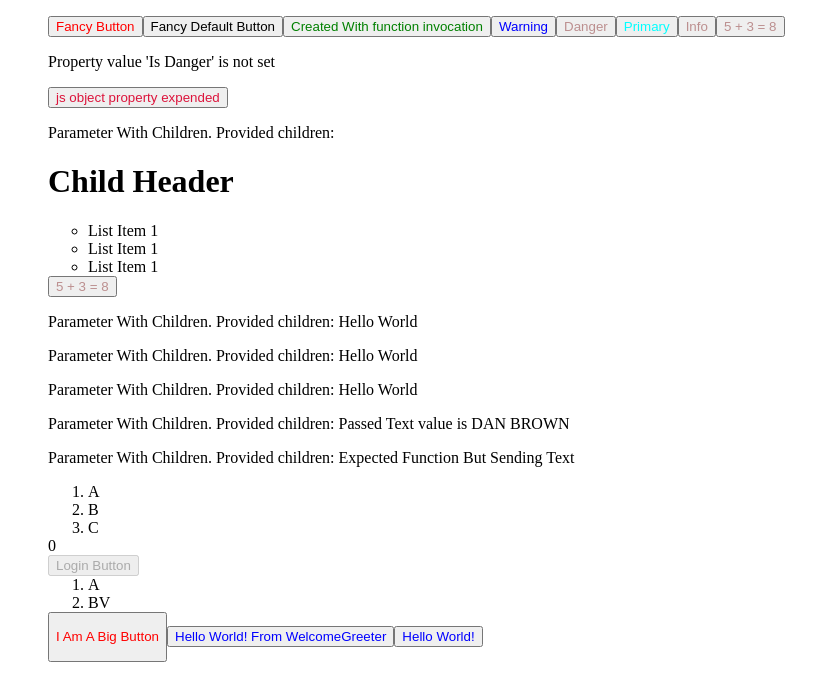
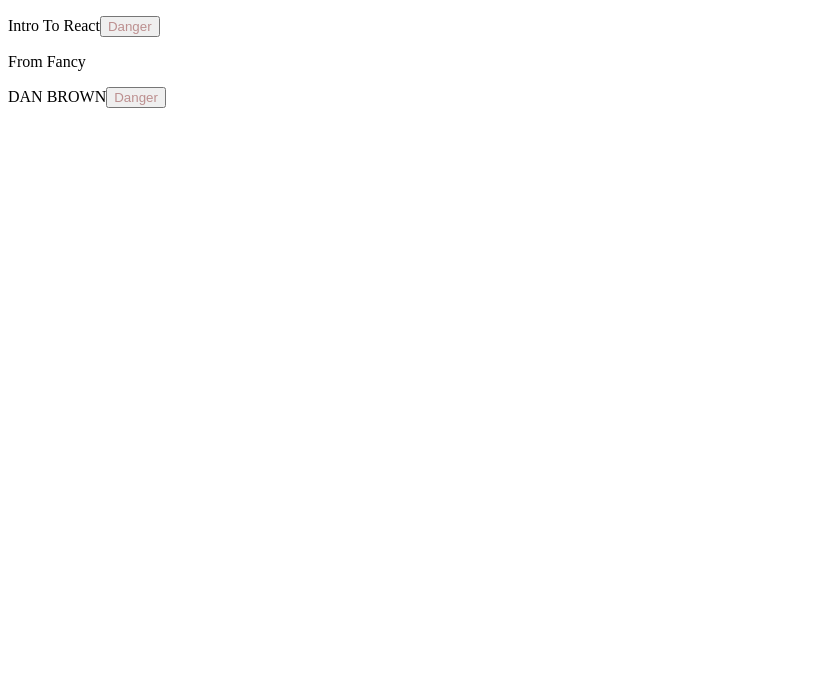
Before and after one commit to PollobAtGit/js-101, a React (Create React App) app in the folder react/: page / in a window 1280 px wide. Shown: the top 700 px of the page, without its empty margins (0-840 px from the left). Built offline with nearby package versions, Linux system fonts and the light colour scheme.

Commit message:
Type checking - React element passing - Required children

```diff
--- /dev/null
+++ b/react/src/App-5-22-2018/App.js
@@ -0,0 +1,32 @@
+import React from "react";
+
+import { Btn } from "./../Buttons";
+import { FancyParagraph } from "./FancyParagraph";
+import { RequireSingleChild } from "./RequireSingleChild";
+
+export class App extends React.Component {
+    render() {
+        return (
+            <div>
+                <FancyParagraph fancyDangerButton={<Btn.DangerButton />} paragraphHeading="Intro To React" />
+                <FancyParagraph fancyDangerButton={true} />
+                <FancyParagraph fancyDangerButton={<Btn.DangerButton />} paragraphHeading="DAN BROWN" />
+
+                {/* Following is not valid because object's are not valid as React child */}
+                {/* <FancyParagraph fancyDangerButton={{ k: 10 }} /> */}
+
+                {
+                    /*
+                    Shortcomming of JS/React. Can't figureout that children is not literally (nested) children
+                    rather a mere property
+                    */
+                }
+                <RequireSingleChild children="nothing-matters" />
+                <RequireSingleChild>no-matters</RequireSingleChild>
+
+                {/* Valid in terms of requirement. But invalid in terms of data type */}
+                <RequireSingleChild>{{}}</RequireSingleChild>
+            </div>
+        );
+    }
+}
--- /dev/null
+++ b/react/src/App-5-22-2018/FancyParagraph.js
@@ -0,0 +1,27 @@
+import React from "react";
+import PropTypes from "prop-types";
+
+export class FancyParagraph extends React.Component {
+    render() {
+        return (
+            <div>
+                <p>
+                    {this.props.paragraphHeading}
+                    {this.props.fancyDangerButton}
+                </p>
+            </div>);
+    }
+}
+
+FancyParagraph.propTypes = {
+    // Property must be a React component
+    fancyDangerButton: PropTypes.element,
+
+    // oneOf acts as Enum essentially
+    paragraphHeading: PropTypes.oneOf(["From Fancy Paragraph", "Intro To React"])
+};
+
+FancyParagraph.defaultProps = {
+    // This default property value is also subject to validation for 'propTypes'
+    paragraphHeading: "From Fancy"
+}
--- /dev/null
+++ b/react/src/App-5-22-2018/RequireSingleChild.js
@@ -0,0 +1,12 @@
+import React from "react";
+import PropTypes from "prop-types";
+
+export class RequireSingleChild extends React.Component {
+    render() {
+        return <div></div>;
+    }
+}
+
+RequireSingleChild.propTypes = {
+    children: PropTypes.string.isRequired
+}
--- a/react/src/index.js
+++ b/react/src/index.js
@@ -1,120 +1,5 @@
-import React from 'react';
-import ReactDOM from 'react-dom';
-import { Welcome } from './Welcome';
-import { FancyButton, ParagraphWithChildren, JSExpressionAsChildren, TodoList, JsxNotRender } from "./FancyButton";
-import { Btn, secondaryButton, InformationButton, DynTxtButton } from "./Buttons";
-import { LogInButton } from "./PropTyps";
-import { BookList } from "./BookList";
-import { ComboButton } from "./ComboButton";
-import { WelcomeGreeter, Greeter } from './servic/Greeter';
-import { GreetingComboButton } from "./GreetingComboButton";
+import React from "react";
+import ReactDOM from "react-dom";
+import { App } from "./App-5-22-2018/App";
 
-const oFancyBtn = React
-  .createElement(FancyButton, {
-    buttonName: "Created With function invocation",
-    color: "green"
-  });
-
-const warningBtn = React.createElement(Btn.WarningButton);
-
-const fancyButtonProps = {
-  color: "crimson",
-  buttonName: "js object property expended"
-};
-
-const conditionalRenderingEnabled = false;
-
-const welcomeGreeter = new WelcomeGreeter();
-const greeter = new Greeter();
-
-ReactDOM.render((
-  <ol>
-    <FancyButton buttonName="Fancy Button" color="red" />
-    <FancyButton buttonName="Fancy Default Button" />
-    {oFancyBtn}
-    {warningBtn}
-
-    {/* Dot notation to get nested component from exported component */}
-    <Btn.DangerButton />
-    <Btn.primaryButton />
-
-    {/* This component will not be rendered */}
-    <secondaryButton />
-    <InformationButton />
-
-    {/* Default value if a property is true if not specified */}
-    <DynTxtButton isDanger />
-    <DynTxtButton isDanger={false} />
-
-    {/* Spreading a js object that contains all properties */}
-    <FancyButton {...fancyButtonProps} />
-
-    <ParagraphWithChildren>
-
-      {/* Providing children to component */}
-      <h1>Child Header</h1>
-      <ul>
-        <li>List Item 1</li>
-        <li>List Item 1</li>
-        <li>List Item 1</li>
-      </ul>
-
-      {/* Components are JSX element. So other components can be passed as children */}
-      <DynTxtButton isDanger />
-    </ParagraphWithChildren>
-
-    <ParagraphWithChildren>
-      Hello World
-    </ParagraphWithChildren>
-
-    <ParagraphWithChildren>
-      Hello
-      World
-    </ParagraphWithChildren>
-
-    {/* React trims all new line & whitespaces */}
-    <ParagraphWithChildren>
-      Hello
-
-
-
-      World
-    </ParagraphWithChildren>
-
-    <JSExpressionAsChildren>
-      {/* Passing a function (js expression) as children */}
-      {(txt) => `Passed Text value is ${txt}`}
-    </JSExpressionAsChildren>
-
-    <JSExpressionAsChildren>Expected Function But Sending Text</JSExpressionAsChildren>
-
-    <TodoList />
-
-    {/* Boolean (even true itself), null, undefined are not rendered to DOM */}
-    <JsxNotRender> {false} </JsxNotRender>
-    <JsxNotRender> {true} </JsxNotRender>
-    <JsxNotRender> {null} </JsxNotRender>
-    <JsxNotRender> {undefined} </JsxNotRender>
-
-    {/* 0 is rendered though it's a falsy value */}
-    <JsxNotRender> {0} </JsxNotRender>
-
-    {/* Objects are not valid as JSX child */}
-    {/* <JsxRenderFalsy> {{ s: 10 }} </JsxRenderFalsy> */}
-
-    {/* Conditional rendering */}
-
-    {conditionalRenderingEnabled && <Welcome name="Pollob" />}
-    {conditionalRenderingEnabled && <Welcome name="VSS" />}
-    {conditionalRenderingEnabled && <Welcome name="Expensify" />}
-
-    <LogInButton buttonText="Login Button" isDisabled={true} />
-
-    <BookList books={["A", "BV"]} />
-
-    <ComboButton buttonText="I Am A Big Button" comboButtonStyle={{ color: "red", height: "50px" }} />
-
-    <GreetingComboButton greeter={welcomeGreeter} />
-    <GreetingComboButton greeter={greeter} />
-  </ol>)
-  , document.getElementById('root'));
+ReactDOM.render(<App />, document.getElementById('root'));
```
Also changed, not shown: react/src/index-old-on-5-22-2018.js (added, +128 -0 lines).
